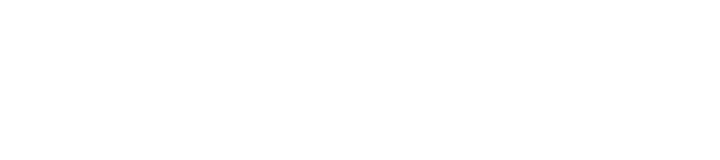
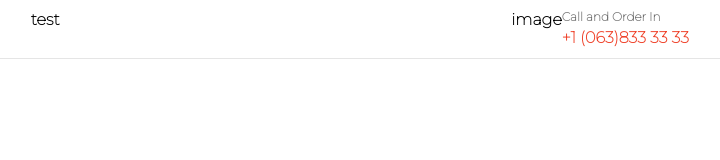
Before and after one commit to creativedesigna/omelette, a website: page src/index.html in a window 1280 px wide. Shown: the whole page, without its empty margins (506-1226 px from the left). Drawn offline with Linux system fonts and the light colour scheme.

Commit message:
develop the top nav layout

```diff
--- a/package.json
+++ b/package.json
@@ -6,7 +6,8 @@
 	"scripts": {
 		"format": "prettier \"src/**/*.{js,html,scss}\" --write",
 		"eslint": "eslint \"src/**/*.{html,js}\"",
-		"eslint:fix": "eslint \"src/**/*.{html,js}\""
+		"eslint:fix": "eslint \"src/**/*.{html,js}\"",
+		"sass:compile": "sass --watch src/assets/styles/scss/main.scss:src/assets/styles/scss/main.css"
 	},
 	"repository": {
 		"type": "git",
--- a/src/index.html
+++ b/src/index.html
@@ -9,6 +9,37 @@
 		<link rel="stylesheet" href="assets/styles/scss/main.css" />
 	</head>
 	<body>
+		<!-- start line top nav -->
+		<div class="top-nav py-2">
+			<div
+				class="container d-flex flex-row-reverse justify-content-between"
+			>
+				<!-- start call -->
+				<div class="d-flex">
+					<div>image</div>
+
+					<div class="d-flex flex-column">
+						<span class="text-secondary-2 font-small"
+							>Call and Order In</span
+						>
+						<a
+							href="tel:+10638333333"
+							class="text-decoration-none text-danger-1"
+							>+1 (063)833 33 33</a
+						>
+					</div>
+				</div>
+				<!-- end call -->
+
+				<!-- start working hours -->
+				<div>test</div>
+				<!-- end working hours -->
+
+				<div></div>
+			</div>
+		</div>
+		<!-- end line top nav -->
+
 		<script src="assets/scripts/jquery.min.js"></script>
 		<script src="assets/scripts/popper.min.js"></script>
 		<script src="assets/scripts/bootstrap.min.js"></script>
```
